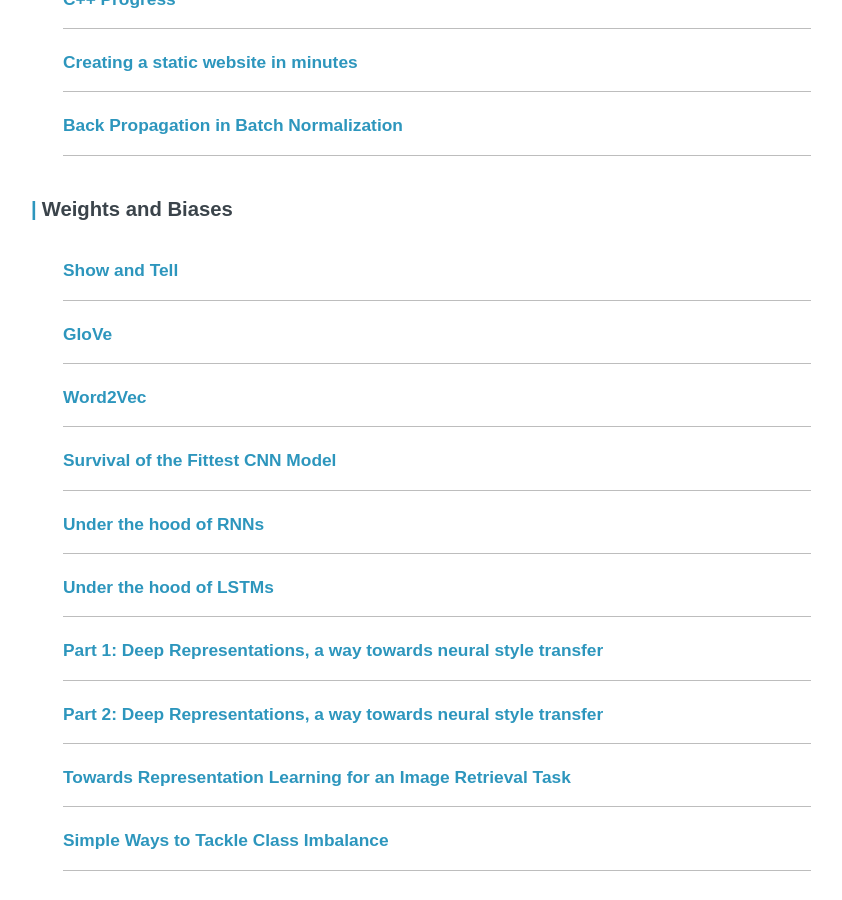
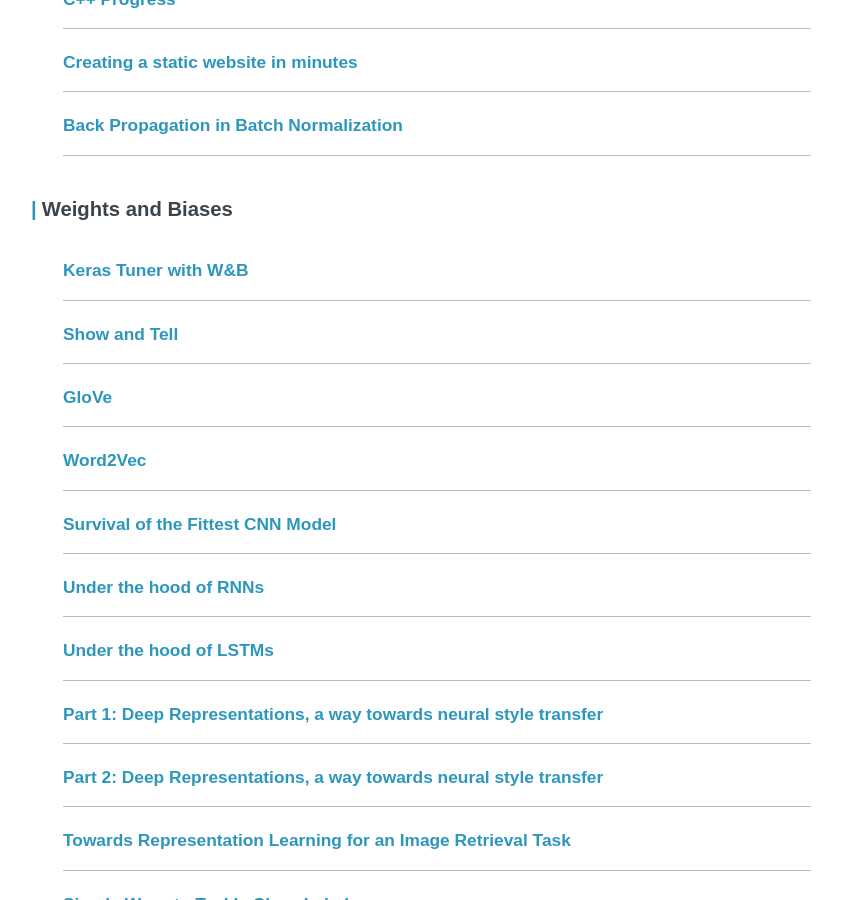
Before and after one commit to ariG23498/ariG23498.github.io, a Jekyll site: the page built from blogs.md, in a window 1280 px wide and 900 px high, scrolled down 448 px. Shown: the whole window, without its empty margins (219-1061 px from the left). Built offline with Jekyll 4.4.1, drawn with Linux system fonts in a browser that asks for light colours.

Commit message:
Update blogs.md

```diff
--- a/blogs.md
+++ b/blogs.md
@@ -10,49 +10,52 @@ permalink: /posts
     <h3>2020</h3>
     {% for post in site.posts %}
     <article class="archive-item">
-        <a class="archive-item-link" href="{{ post.url }}">{{ post.title }}</a>
+        <a class="archive-item-link" href="{{ post.url }}" target="_blank" rel="noopener noreferrer">{{ post.title }}</a>
     </article>
     {% endfor %}
     <article class="archive-item">
-        <a class="archive-item-link" href="{{site.url}}/assets/BatchNorm.pdf">Back Propagation in Batch Normalization</a>
+        <a class="archive-item-link" href="{{site.url}}/assets/BatchNorm.pdf" target="_blank" rel="noopener noreferrer">Back Propagation in Batch Normalization</a>
     </article>
     <h3>Weights and Biases</h3>
     <article class="archive-item">
-        <a class="archive-item-link" href="http://bit.ly/img_cap">Show and Tell</a>
+        <a class="archive-item-link" href="http://bit.ly/keras-tuner" target="_blank" rel="noopener noreferrer">Keras Tuner with W&B</a>
     </article>
     <article class="archive-item">
-        <a class="archive-item-link" href="https://wandb.ai/authors/embeddings-2/reports/GloVe--VmlldzozNDg2NTQ">GloVe</a>
+        <a class="archive-item-link" href="http://bit.ly/img_cap" target="_blank" rel="noopener noreferrer">Show and Tell</a>
     </article>
     <article class="archive-item">
-        <a class="archive-item-link" href="https://wandb.ai/authors/embeddings/reports/Word2Vec---VmlldzozMzIxNjQ">Word2Vec</a>
+        <a class="archive-item-link" href="https://wandb.ai/authors/embeddings-2/reports/GloVe--VmlldzozNDg2NTQ" target="_blank" rel="noopener noreferrer">GloVe</a>
     </article>
     <article class="archive-item">
-        <a class="archive-item-link" href="https://bitly.com/vlga_cnn">Survival of the Fittest CNN Model</a>
+        <a class="archive-item-link" href="https://wandb.ai/authors/embeddings/reports/Word2Vec---VmlldzozMzIxNjQ" target="_blank" rel="noopener noreferrer">Word2Vec</a>
     </article>
     <article class="archive-item">
-        <a class="archive-item-link" href="https://bitly.com/under_RNN">Under the hood of RNNs</a>
+        <a class="archive-item-link" href="https://bitly.com/vlga_cnn" target="_blank" rel="noopener noreferrer">Survival of the Fittest CNN Model</a>
     </article>
     <article class="archive-item">
-        <a class="archive-item-link" href="https://bitly.com/under_LSTM">Under the hood of LSTMs</a>
+        <a class="archive-item-link" href="https://bitly.com/under_RNN" target="_blank" rel="noopener noreferrer">Under the hood of RNNs</a>
     </article>
     <article class="archive-item">
-        <a class="archive-item-link" href="https://wandb.ai/authors/nerual_style_transfer/reports/Part-1-Deep-Representations-a-way-towards-neural-style-transfer--VmlldzoyMjQzNDY">Part 1: Deep Representations, a way towards neural style transfer</a>
+        <a class="archive-item-link" href="https://bitly.com/under_LSTM" target="_blank" rel="noopener noreferrer">Under the hood of LSTMs</a>
     </article>
     <article class="archive-item">
-        <a class="archive-item-link" href="https://wandb.ai/authors/nerual_style_transfer/reports/Part-2-Deep-Representations-a-way-towards-neural-style-transfer--VmlldzoyMjYyNzk">Part 2: Deep Representations, a way towards neural style transfer</a>
+        <a class="archive-item-link" href="https://wandb.ai/authors/nerual_style_transfer/reports/Part-1-Deep-Representations-a-way-towards-neural-style-transfer--VmlldzoyMjQzNDY" target="_blank" rel="noopener noreferrer">Part 1: Deep Representations, a way towards neural style transfer</a>
     </article>
     <article class="archive-item">
-        <a class="archive-item-link" href="https://app.wandb.ai/authors/image-retrieval/reports/Towards-Representation-Learning-for-an-Image-Retrieval-Task--VmlldzoxOTY4MDI">Towards Representation Learning for an Image Retrieval Task</a>
+        <a class="archive-item-link" href="https://wandb.ai/authors/nerual_style_transfer/reports/Part-2-Deep-Representations-a-way-towards-neural-style-transfer--VmlldzoyMjYyNzk" target="_blank" rel="noopener noreferrer">Part 2: Deep Representations, a way towards neural style transfer</a>
     </article>
     <article class="archive-item">
-        <a class="archive-item-link" href="https://app.wandb.ai/authors/class-imbalance/reports/Simple-Ways-to-Tackle-Class-Imbalance--VmlldzoxODA3NTk">Simple Ways to Tackle Class Imbalance</a>
+        <a class="archive-item-link" href="https://app.wandb.ai/authors/image-retrieval/reports/Towards-Representation-Learning-for-an-Image-Retrieval-Task--VmlldzoxOTY4MDI" target="_blank" rel="noopener noreferrer">Towards Representation Learning for an Image Retrieval Task</a>
+    </article>
+    <article class="archive-item">
+        <a class="archive-item-link" href="https://app.wandb.ai/authors/class-imbalance/reports/Simple-Ways-to-Tackle-Class-Imbalance--VmlldzoxODA3NTk" target="_blank" rel="noopener noreferrer">Simple Ways to Tackle Class Imbalance</a>
     </article>
     <h3>Medium</h3>
     <article class="archive-item">
-        <a class="archive-item-link" href="https://medium.com/xperience/hexato-13c91badc770">Hexato</a>
+        <a class="archive-item-link" href="https://medium.com/xperience/hexato-13c91badc770" target="_blank" rel="noopener noreferrer">Hexato</a>
     </article>
     <article class="archive-item">
-        <a class="archive-item-link" href="https://medium.com/@aritra.born2fly/just-a-tad-bit-of-java-fc55df737fb9">Tad Bit of Java</a>
+        <a class="archive-item-link" href="https://medium.com/@aritra.born2fly/just-a-tad-bit-of-java-fc55df737fb9" target="_blank" rel="noopener noreferrer">Tad Bit of Java</a>
     </article>
 </div>
 </div>
```
